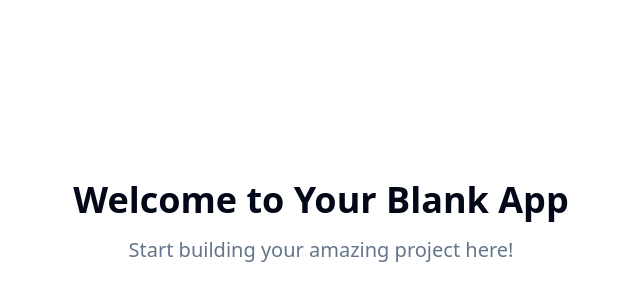
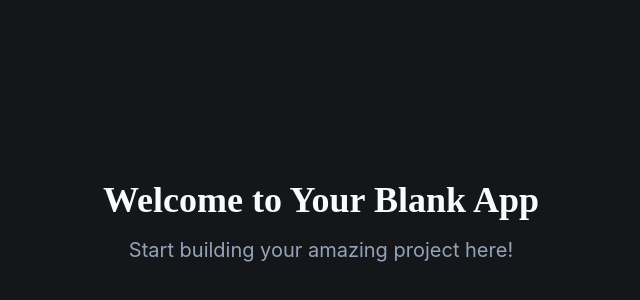
Before and after one commit to earamburo/crisp-creative-craft, a React (Vite) app: page / in a window 1280 px wide. Shown: the part 178-478 px from the top of the page, without its empty margins (319-959 px from the left). Built offline with nearby package versions, Linux system fonts and the light colour scheme.

Commit message:
Add webpage content

```diff
--- a/src/index.css
+++ b/src/index.css
@@ -2,41 +2,64 @@
 @tailwind components;
 @tailwind utilities;
 
-/* Definition of the design system. All colors, gradients, fonts, etc should be defined here.
-All colors MUST be HSL.
-*/
+@import url('https://fonts.googleapis.com/css2?family=Playfair+Display:ital,wght@0,400;0,500;0,600;0,700;1,400&family=Inter:wght@300;400;500;600;700&display=swap');
+
+/* Classic Auto Revival Design System */
 
 @layer base {
   :root {
-    --background: 0 0% 100%;
-    --foreground: 222.2 84% 4.9%;
+    /* Dark automotive theme */
+    --background: 220 13% 9%;
+    --foreground: 210 40% 98%;
 
-    --card: 0 0% 100%;
-    --card-foreground: 222.2 84% 4.9%;
+    --card: 220 13% 12%;
+    --card-foreground: 210 40% 98%;
 
-    --popover: 0 0% 100%;
-    --popover-foreground: 222.2 84% 4.9%;
+    --popover: 220 13% 12%;
+    --popover-foreground: 210 40% 98%;
 
-    --primary: 222.2 47.4% 11.2%;
-    --primary-foreground: 210 40% 98%;
+    /* Gold accent system */
+    --primary: 45 100% 65%;
+    --primary-foreground: 220 13% 9%;
+    --primary-muted: 45 80% 55%;
 
-    --secondary: 210 40% 96.1%;
-    --secondary-foreground: 222.2 47.4% 11.2%;
+    --secondary: 220 13% 18%;
+    --secondary-foreground: 210 40% 98%;
 
-    --muted: 210 40% 96.1%;
-    --muted-foreground: 215.4 16.3% 46.9%;
+    --muted: 220 13% 15%;
+    --muted-foreground: 215 20% 65%;
 
-    --accent: 210 40% 96.1%;
-    --accent-foreground: 222.2 47.4% 11.2%;
+    --accent: 45 100% 65%;
+    --accent-foreground: 220 13% 9%;
 
-    --destructive: 0 84.2% 60.2%;
+    --destructive: 0 84% 60%;
     --destructive-foreground: 210 40% 98%;
 
-    --border: 214.3 31.8% 91.4%;
-    --input: 214.3 31.8% 91.4%;
-    --ring: 222.2 84% 4.9%;
+    --border: 220 13% 18%;
+    --input: 220 13% 15%;
+    --ring: 45 100% 65%;
 
-    --radius: 0.5rem;
+    --radius: 0.75rem;
+
+    /* Custom automotive colors */
+    --automotive-dark: 220 13% 6%;
+    --automotive-darker: 220 13% 4%;
+    --gold: 45 100% 65%;
+    --gold-muted: 45 80% 55%;
+    --gold-dark: 45 90% 45%;
+
+    /* Gradients */
+    --gradient-gold: linear-gradient(135deg, hsl(45 100% 65%), hsl(45 90% 45%));
+    --gradient-dark: linear-gradient(180deg, hsl(220 13% 12%), hsl(220 13% 6%));
+    --gradient-overlay: linear-gradient(180deg, rgba(0,0,0,0.8), rgba(0,0,0,0.4));
+
+    /* Shadows */
+    --shadow-gold: 0 10px 30px -5px hsl(45 100% 65% / 0.3);
+    --shadow-elegant: 0 25px 50px -12px rgba(0, 0, 0, 0.8);
+
+    /* Typography */
+    --font-display: 'Playfair Display', serif;
+    --font-body: 'Inter', sans-serif;
 
     --sidebar-background: 0 0% 98%;
 
@@ -100,6 +123,39 @@ All colors MUST be HSL.
   }
 
   body {
-    @apply bg-background text-foreground;
+    @apply bg-background text-foreground font-body;
+  }
+
+  h1, h2, h3, h4, h5, h6 {
+    font-family: var(--font-display);
   }
 }
+
+@layer components {
+  .text-gradient-gold {
+    background: var(--gradient-gold);
+    -webkit-background-clip: text;
+    -webkit-text-fill-color: transparent;
+    background-clip: text;
+  }
+
+  .bg-gradient-gold {
+    background: var(--gradient-gold);
+  }
+
+  .bg-gradient-dark {
+    background: var(--gradient-dark);
+  }
+
+  .shadow-gold {
+    box-shadow: var(--shadow-gold);
+  }
+
+  .shadow-elegant {
+    box-shadow: var(--shadow-elegant);
+  }
+
+  .automotive-overlay {
+    background: var(--gradient-overlay);
+  }
+}
--- a/tailwind.config.ts
+++ b/tailwind.config.ts
@@ -26,7 +26,8 @@ export default {
 				foreground: 'hsl(var(--foreground))',
 				primary: {
 					DEFAULT: 'hsl(var(--primary))',
-					foreground: 'hsl(var(--primary-foreground))'
+					foreground: 'hsl(var(--primary-foreground))',
+					muted: 'hsl(var(--primary-muted))'
 				},
 				secondary: {
 					DEFAULT: 'hsl(var(--secondary))',
@@ -52,6 +53,15 @@ export default {
 					DEFAULT: 'hsl(var(--card))',
 					foreground: 'hsl(var(--card-foreground))'
 				},
+				automotive: {
+					dark: 'hsl(var(--automotive-dark))',
+					darker: 'hsl(var(--automotive-darker))'
+				},
+				gold: {
+					DEFAULT: 'hsl(var(--gold))',
+					muted: 'hsl(var(--gold-muted))',
+					dark: 'hsl(var(--gold-dark))'
+				},
 				sidebar: {
 					DEFAULT: 'hsl(var(--sidebar-background))',
 					foreground: 'hsl(var(--sidebar-foreground))',
@@ -63,10 +73,23 @@ export default {
 					ring: 'hsl(var(--sidebar-ring))'
 				}
 			},
+			fontFamily: {
+				display: 'var(--font-display)',
+				body: 'var(--font-body)'
+			},
 			borderRadius: {
 				lg: 'var(--radius)',
 				md: 'calc(var(--radius) - 2px)',
 				sm: 'calc(var(--radius) - 4px)'
+			},
+			backgroundImage: {
+				'gradient-gold': 'var(--gradient-gold)',
+				'gradient-dark': 'var(--gradient-dark)',
+				'gradient-overlay': 'var(--gradient-overlay)'
+			},
+			boxShadow: {
+				'gold': 'var(--shadow-gold)',
+				'elegant': 'var(--shadow-elegant)'
 			},
 			keyframes: {
 				'accordion-down': {
```
